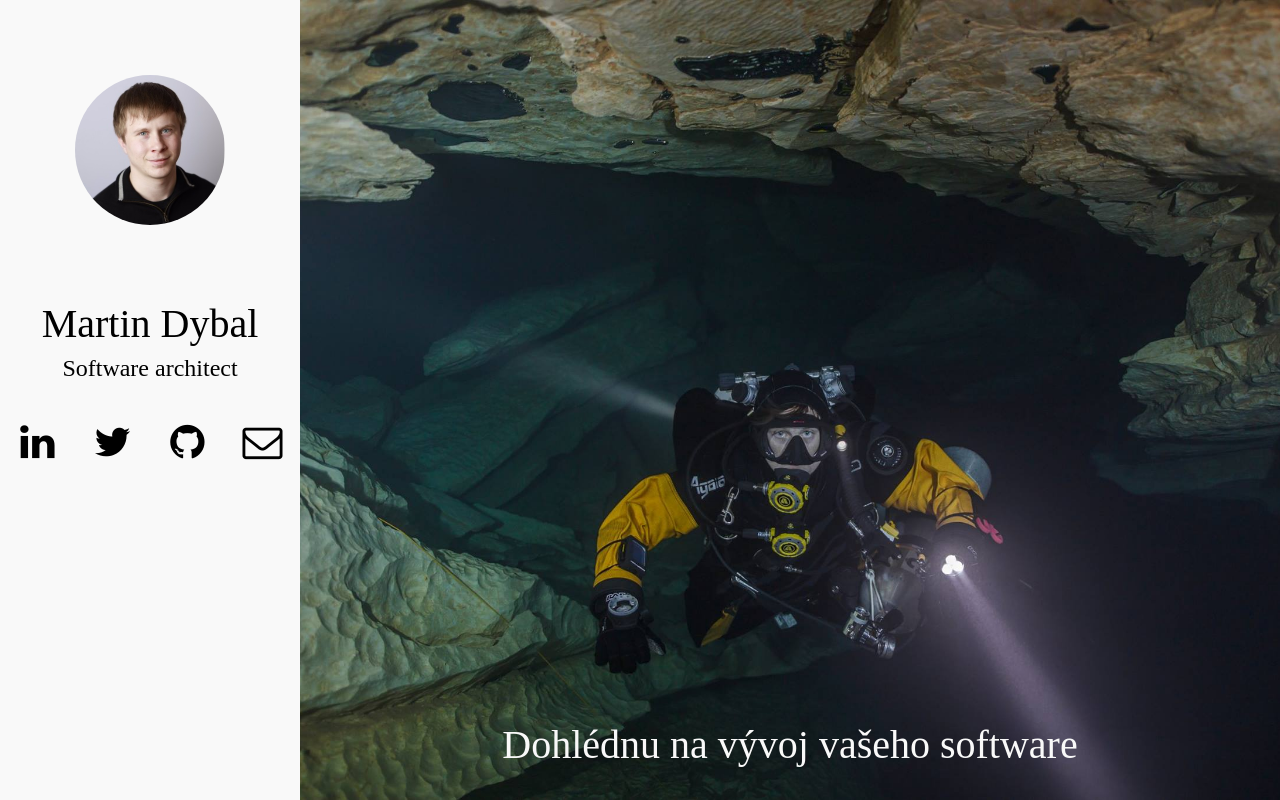
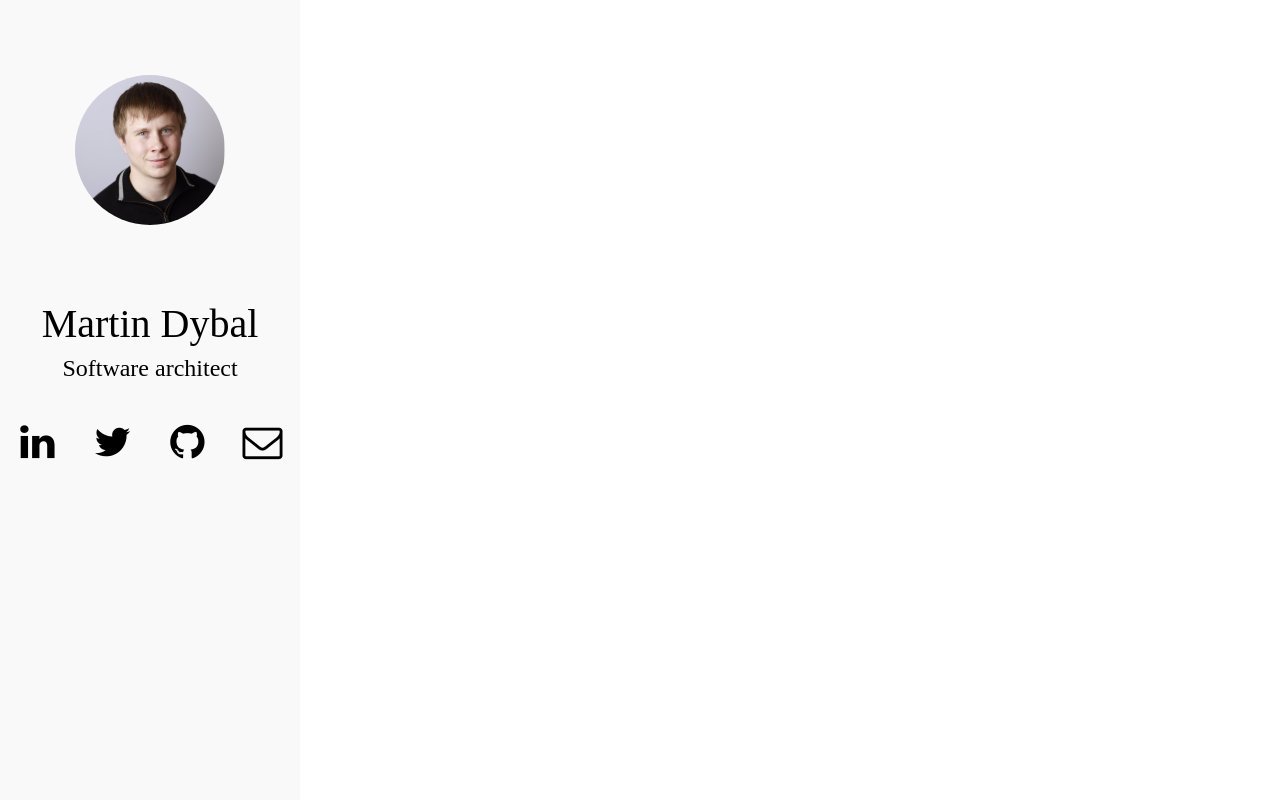
Before and after one commit to martindybal/martindybal.github.io, a website: page index.html in a window 1280 px wide. Drawn offline with Linux system fonts and the light colour scheme.

Commit message:
Comment text "Dohlédnu na vývoj vašeho software" I do not like the design

```diff
--- a/index.html
+++ b/index.html
@@ -47,10 +47,10 @@
             <a class="about__nav__link about__nav__link--email" target="_blank" href="mailto:martin@dybal.it"></a>
         </nav>
     </section>
-    <section class="photo">
+    <!--<section class="photo">
         <span class="photo__title">
             Dohlédnu na vývoj vašeho software
-    </section>
+    </section>-->
 
     <!-- /.container -->
 
```
